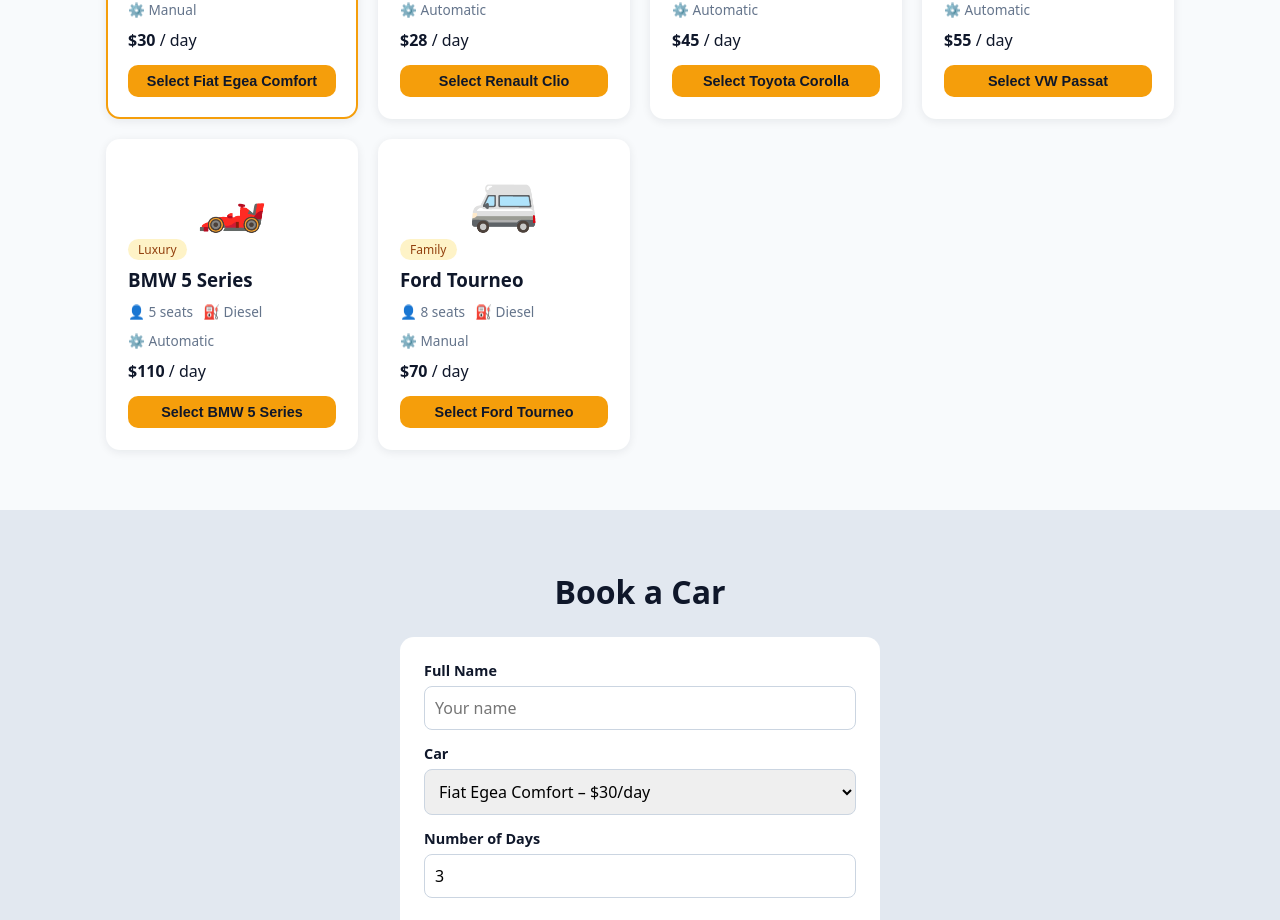
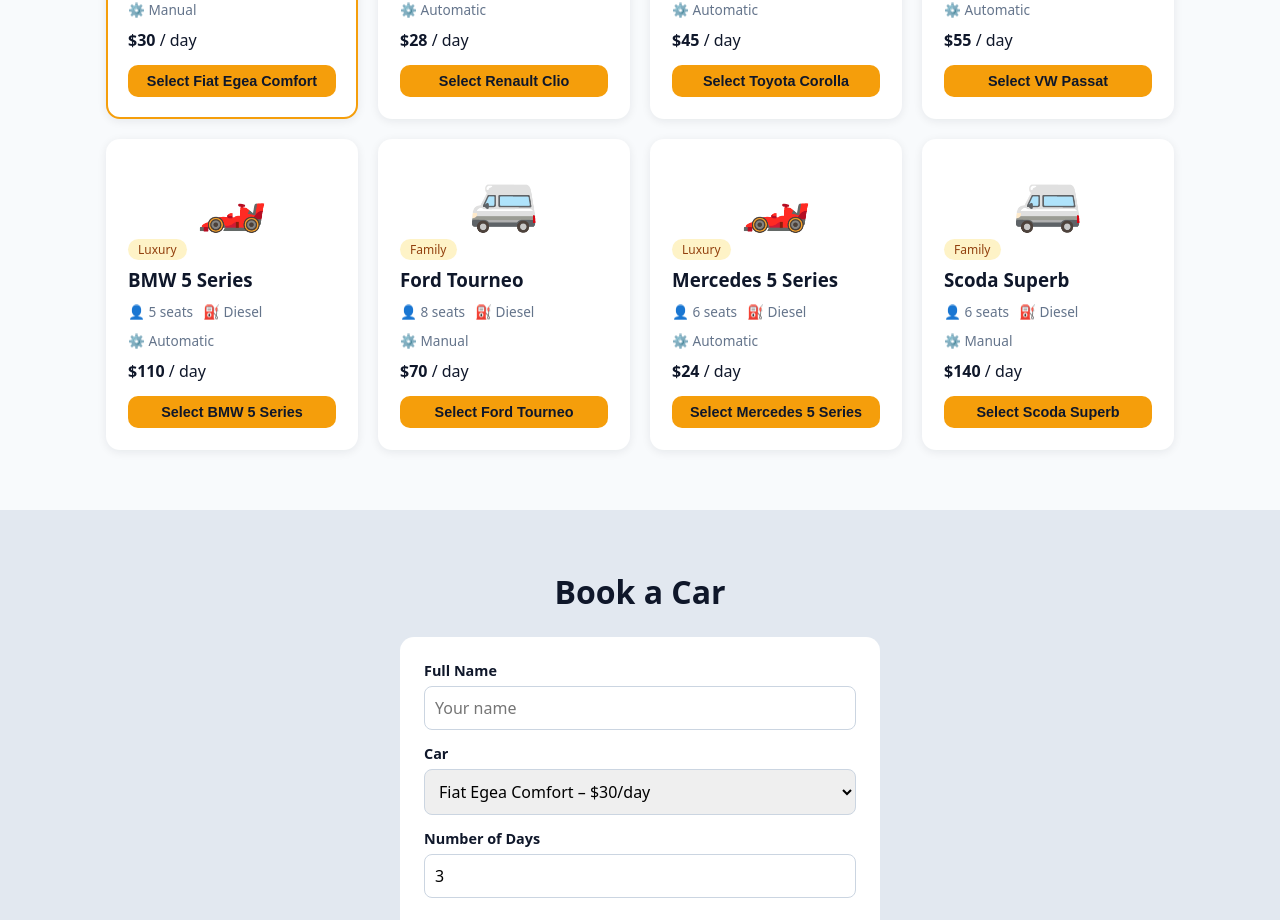
Before and after one commit to oguzhanfatihkucuk/github-actions-example, a React (Vite) app: page / in a window 1280 px wide. Shown: the part 790-1710 px from the top of the page. Built offline with nearby package versions, Linux system fonts and the light colour scheme.

Commit message:
-f Added tow new cars

```diff
--- a/src/App.jsx
+++ b/src/App.jsx
@@ -11,6 +11,8 @@ export const cars = [
   { id: 4, name: 'VW Passat', type: 'Comfort', price: 55, seats: 5, fuel: 'Diesel', gear: 'Automatic', icon: '🚖' },
   { id: 5, name: 'BMW 5 Series', type: 'Luxury', price: 110, seats: 5, fuel: 'Diesel', gear: 'Automatic', icon: '🏎️' },
   { id: 6, name: 'Ford Tourneo', type: 'Family', price: 70, seats: 8, fuel: 'Diesel', gear: 'Manual', icon: '🚐' },
+   { id: 7, name: 'Mercedes 5 Series', type: 'Luxury', price: 24, seats: 6, fuel: 'Diesel', gear: 'Automatic', icon: '🏎️' },
+  { id: 8, name: 'Scoda Superb', type: 'Family', price: 140, seats: 6, fuel: 'Diesel', gear: 'Manual', icon: '🚐' },
 ]
 
 const categories = ['All', 'Economy', 'Comfort', 'Luxury', 'Family']
```
